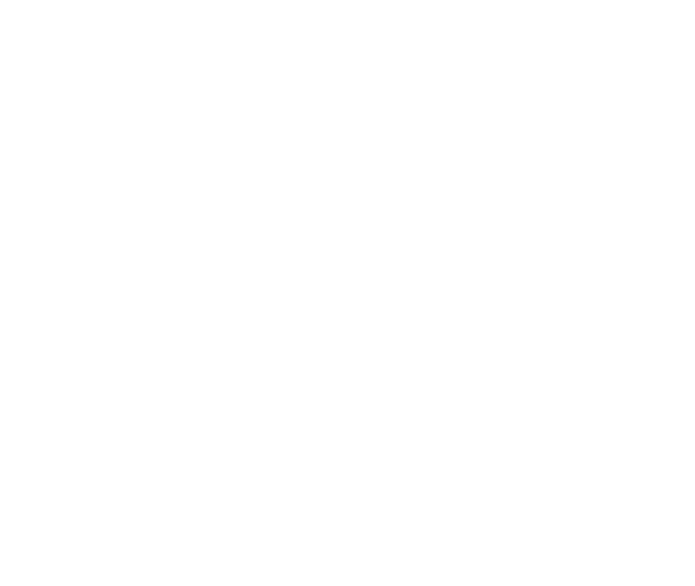
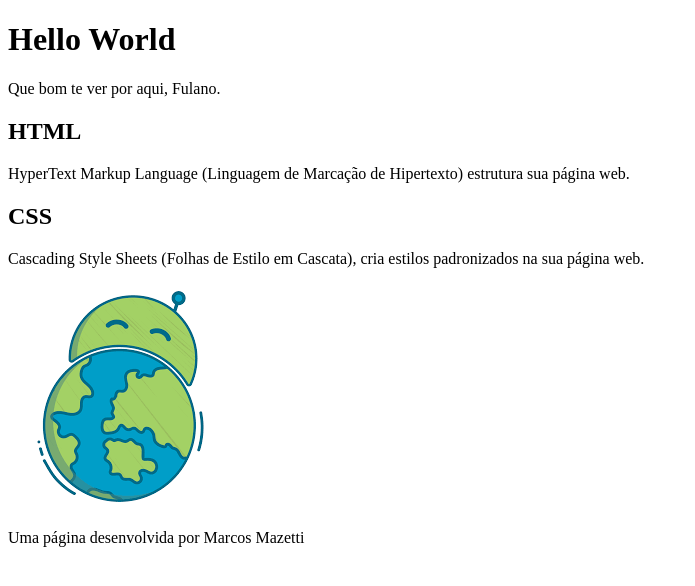
Before and after one commit to marcosmazetti/Hello-world, a plain HTML site: page index.html in a window 1280 px wide. Shown: the whole page, without its empty margins (0-695 px from the left). Drawn offline with Linux system fonts and the light colour scheme.

Commit message:
Página completa

```diff
--- a/index.html
+++ b/index.html
@@ -6,6 +6,27 @@
     <title>Hello World</title>
 </head>
 <body>
+    <header>
+        <h1>Hello World</h1>
+        <p>Que bom te ver por aqui, Fulano.</p>
+
+    </header>
+
+    <section>
+        <h2>HTML</h2>
+        <p>HyperText Markup Language (Linguagem de Marcação de Hipertexto) estrutura sua página web.</p>
+
+        <h2>CSS</h2>
+        <p>Cascading Style Sheets (Folhas de Estilo em Cascata), cria estilos padronizados na sua página web.</p>
+
+        <img src="imagem/ola mundo.png" alt="imagem alo mundo">
+
+    </section>
+
+    <footer>
+        <p>Uma página desenvolvida por Marcos Mazetti</p>
+
+    </footer>
 
 </body>
 </html>
```
Also changed, not shown: imagem/ola mundo.png (added).
